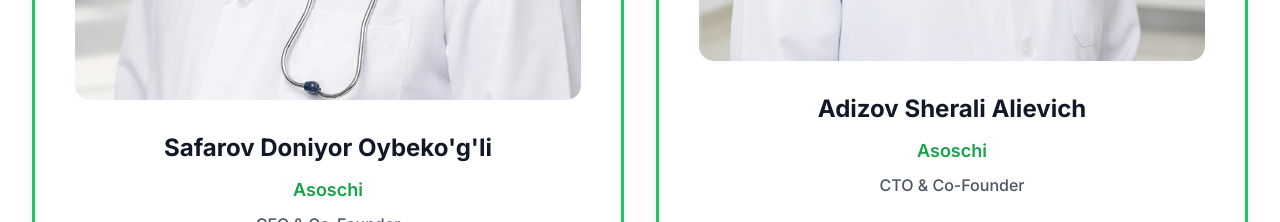
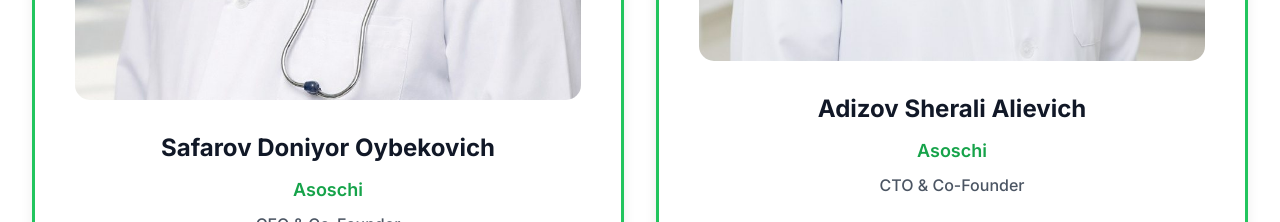
Before and after one commit to asilWeebx/Partners-Pharm-Front-end, a React (Vite) app: page / in a window 1280 px wide. Shown: the part 2880-3102 px from the top of the page. Built offline with nearby package versions, Linux system fonts and the light colour scheme; no server answers.

Commit message:
v2 update

```diff
--- a/src/data/mockData.js
+++ b/src/data/mockData.js
@@ -23,7 +23,7 @@ export const mockDiseases = {
 export const mockFounders = [
   {
     id: 1,
-    name: "Safarov Doniyor Oybeko'g'li",
+    name: "Safarov Doniyor Oybekovich",
     name_ru: "Сафаров Дониёр Ойбекович",
     name_en: "Safarov Doniyor Oybekovich",
 
```
